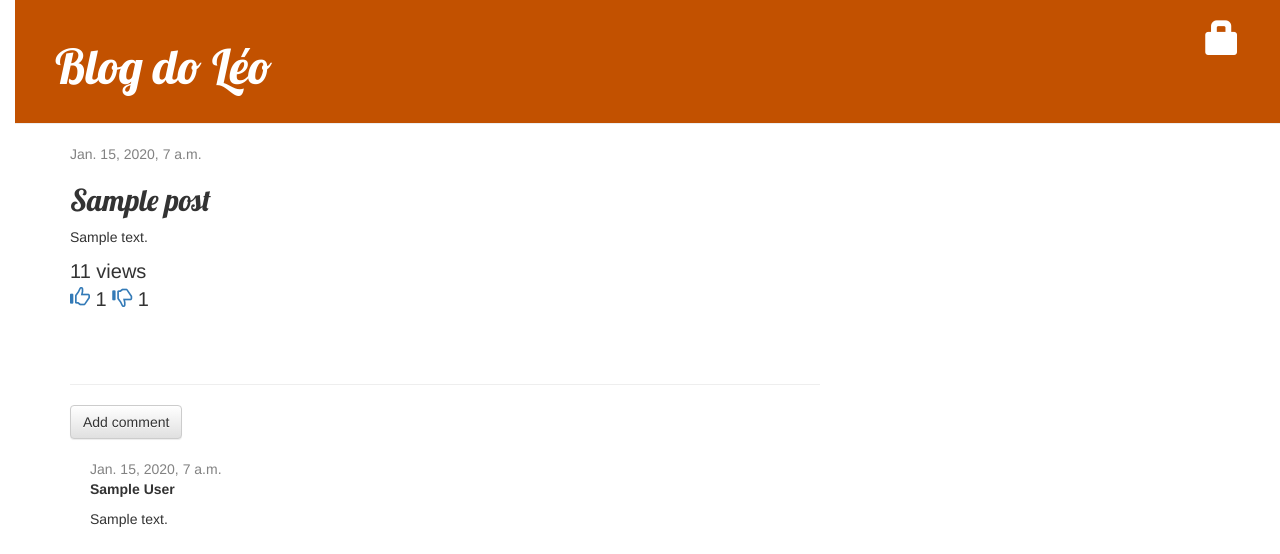
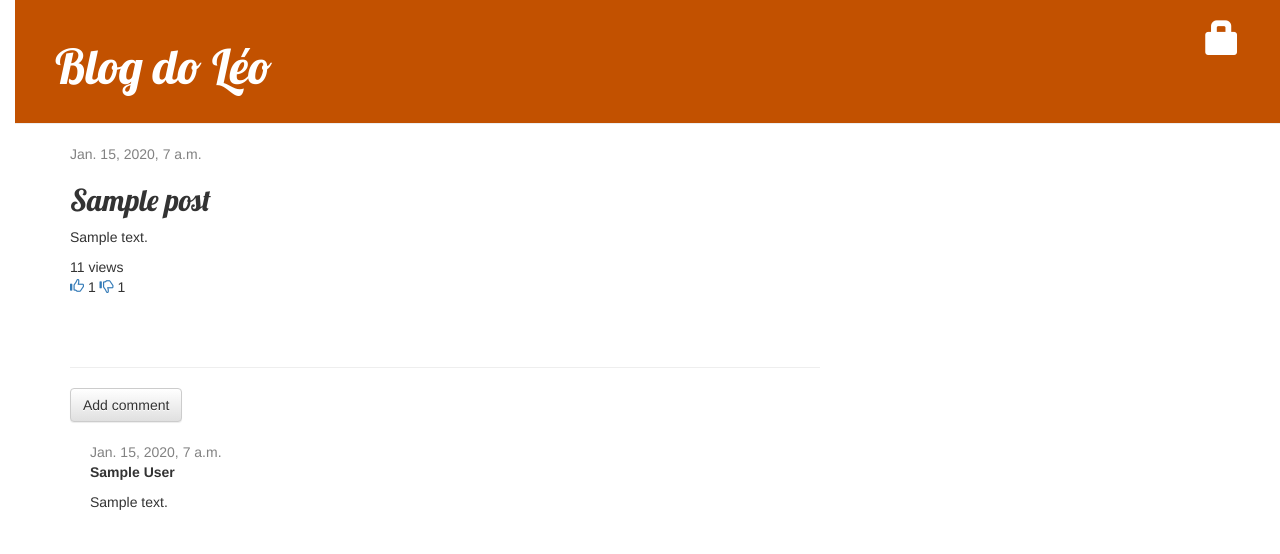
Before and after one commit to leords/Blog-WEB2, a Django app: page /post/1/ in a window 1280 px wide. Shown: the top 554 px of the page. Run offline with Django 3.2, Linux system fonts and the light colour scheme; tables that the repository leaves empty hold one stand-in row (values such as "Sample post"); some libraries are stand-ins or nearby versions.

Commit message:
resolvendo erro nos commit

```diff
--- a/myblog/blog/static/css/blog.css
+++ b/myblog/blog/static/css/blog.css
@@ -2,11 +2,6 @@ h1 a, h2 a {
     color: #C25100;
     font-family: 'Lobster';
 }
-
-.curtidas {
-    font-size: 20px;
-}
-
 
 body {
     padding-left: 15px;
--- a/myblog/blog/templates/blog/base.html
+++ b/myblog/blog/templates/blog/base.html
@@ -1,4 +1,5 @@
 {% load static %}
+
 <html>
     <head>
         <title>Django Girls blog</title>
@@ -12,7 +13,7 @@
           {% if user.is_authenticated %}
             <a href="{% url 'post_new' %}" class="top-menu"><span class="glyphicon glyphicon-plus"></span></a>
             <a href="{% url 'post_draft_list' %}" class="top-menu"><span class="glyphicon glyphicon-edit"></span></a>
-            <p class="top-menu">Oi, {{ user.username }} <small>(<a href="{% url 'logout' %}">Log out</a>)</small></p>
+            <p class="top-menu">Oi {{ user.username }} <small>(<a href="{% url 'logout' %}">Log out</a>)</small></p>
           {% else %}
             <a href="{% url 'login' %}" class="top-menu"><span class="glyphicon glyphicon-lock"></span></a>
           {% endif %}
--- a/myblog/myblog/settings.py
+++ b/myblog/myblog/settings.py
@@ -15,7 +15,6 @@ import os
 # Build paths inside the project like this: os.path.join(BASE_DIR, ...)
 BASE_DIR = os.path.dirname(os.path.dirname(os.path.abspath(__file__)))
 
-
 # Quick-start development settings - unsuitable for production
 # See https://docs.djangoproject.com/en/2.2/howto/deployment/checklist/
 
@@ -26,7 +25,6 @@ SECRET_KEY = 'g9-9o1&g3s-u=u_h1zmtdth+g-rg+2+_%1os9(xt^i4f5wpr#n'
 DEBUG = True
 
 ALLOWED_HOSTS = ['127.0.0.1', '.pythonanywhere.com']
-
 
 # Application definition
 
```
